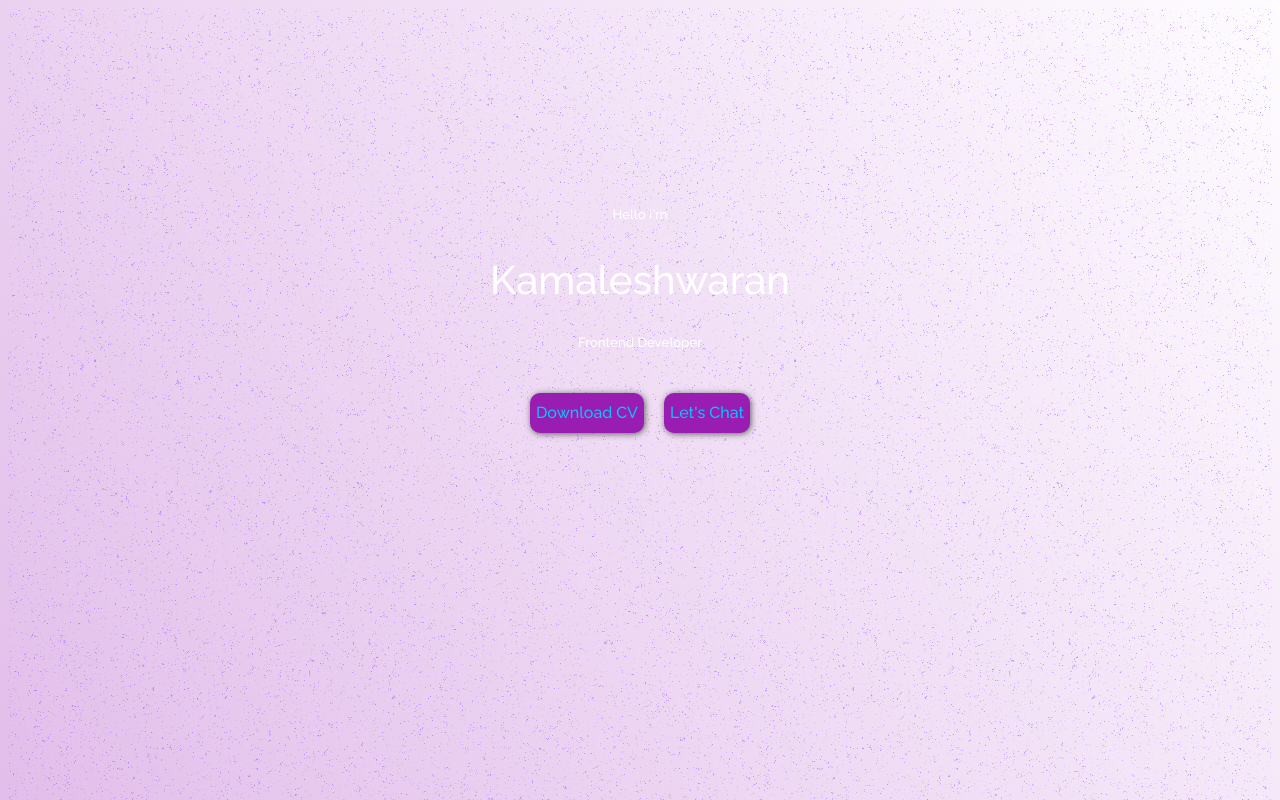
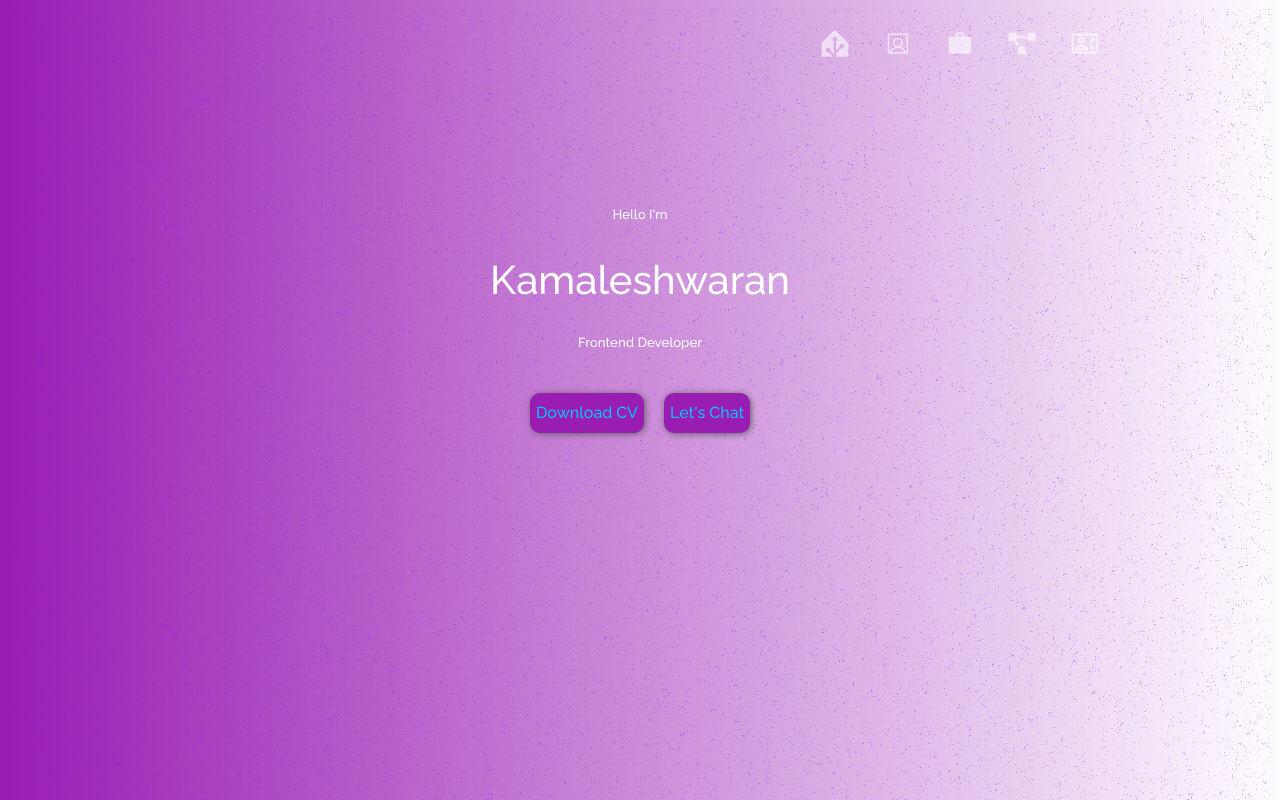
Before and after one commit to kamalesh0211/Portfolio, a React (Vite) app: page / in a window 1280 px wide. Shown: the top 800 px of the page. Built offline with nearby package versions, Linux system fonts and the light colour scheme.

Commit message:
feat: navbar added

```diff
--- a/src/App.jsx
+++ b/src/App.jsx
@@ -11,10 +11,10 @@ import Contact from "./Components/Contact/Contact";
 
 const App = () => {
   return (
+    <>
+      <Nav />
+      <Header />
 
-    <>
-      <Header />
-      <Nav />
       <About />
       <Experience />
       <Contact />
--- a/src/Components/Home/Home.jsx
+++ b/src/Components/Home/Home.jsx
@@ -1,5 +1,5 @@
 import "./Home.css";
-
+// import Header from "../../assets/Header/Header"
 const Home = () => {
   return (
     <section id='Home'>Home</section>
--- a/src/Components/Nav/Nav.css
+++ b/src/Components/Nav/Nav.css
@@ -0,0 +1,30 @@
+nav {
+  background-repeat: rgb(53, 2, 53);
+  width: max-content;
+  display: block;
+  padding: 0.7rem 1.7rem;
+  z-index: 2;
+  position: fixed;
+  left: 75%;
+  font-size: 1.7rem;
+  transform: translateX(-50%);
+  display: flex;
+  justify-content: center;
+  align-items: center;
+  gap: 0.8rem;
+  /* border-radius: 3rem;
+  backdrop-filter: blur(15px); */
+}
+nav a {
+  background: transparent;
+  padding: 0.7rem;
+  border-radius: 50%;
+  display: flex;
+  color: var(--color-light);
+}
+nav a:hover {
+  background: rgb(222, 157, 255);
+}
+nav a .active{
+  background:purple;
+}
--- a/src/Components/Nav/Nav.jsx
+++ b/src/Components/Nav/Nav.jsx
@@ -3,17 +3,23 @@ import { FaProjectDiagram } from "react-icons/fa";
 import { MdOutlineContactPhone } from "react-icons/md";
 import { MdWork } from "react-icons/md";
 import { PiUserSquare } from "react-icons/pi";
+import { useState } from "react";
 import "./Nav.css";
 const Nav = () => {
+  const [activeNav, setActiveNav] = useState("#");
   return (
     <nav>
-      <a href="#Home">
+      <a href="#">
         <SiHomeassistant />
       </a>
-      <a href="#about">
+      <a
+        href="#About"
+        onClick={() => setActiveNav("#About")}
+        className={activeNav === "#About" ? "active" : ""}
+      >
         <PiUserSquare />
       </a>
-      <a href="Experience">
+      <a href="#Experience">
         <MdWork />
       </a>
       <a href="#Project">
--- a/src/index.css
+++ b/src/index.css
@@ -24,7 +24,7 @@
 }
 html {
   scroll-behavior: smooth;
-  background: linear-gradient(54deg, var(--color-bg), var(--color-bg2));
+  background: linear-gradient(90deg, var(--color-bg), var(--color-bg2));
   animation: gradient 5s ease-out infinite;
 }
 
```
